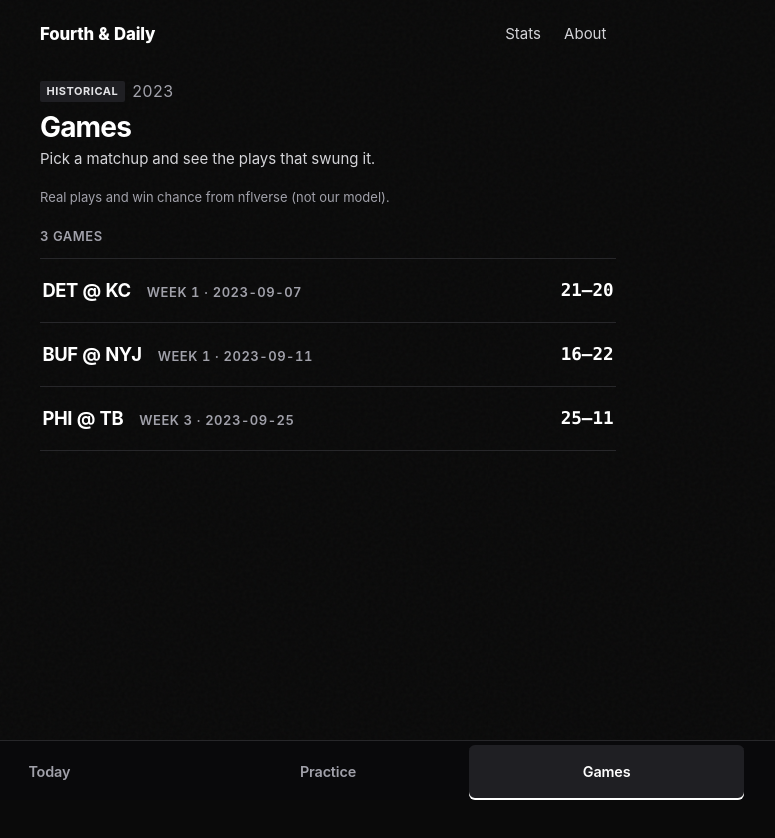
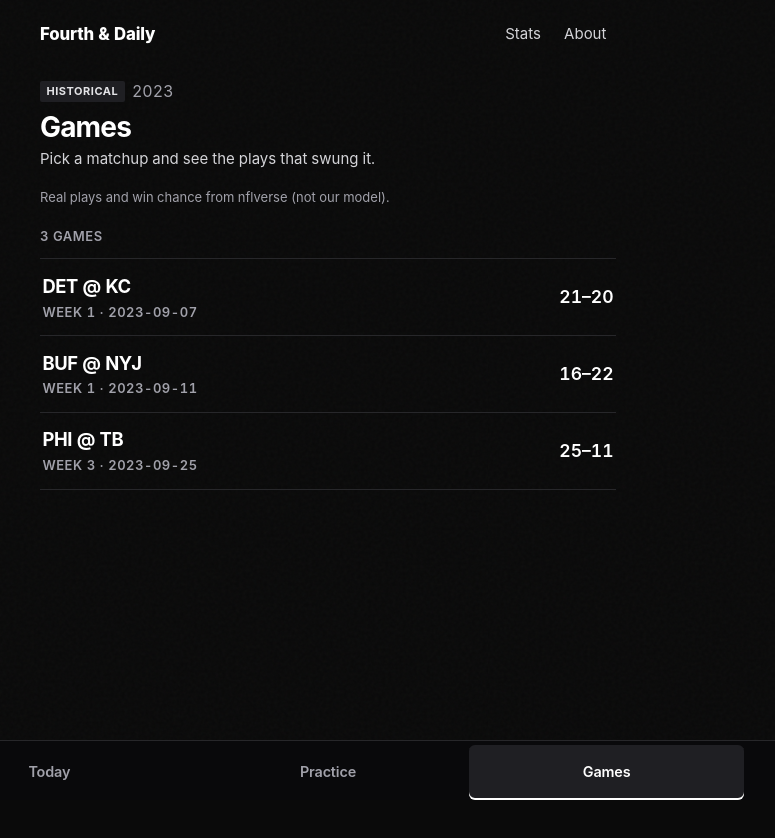
Before and after one commit to nmpy7knjd8-code/nfl-analytics-simulator, a Next.js app in the folder frontend/: page /games in a window 1280 px wide. Shown: the top 838 px of the page, without its empty margins (312-1087 px from the left). Built offline with nearby package versions, Linux system fonts and the light colour scheme; no server answers.

Commit message:
Games list: sans tabular scores, date always under matchup (QA 0019 N19) (#131)
Co-authored-by: Grok Bot <nmpy7knjd8-code@users.noreply.github.com>
Co-authored-by: nmpy7knjd8-code <339357139.nmpy7knjd8-code@users.noreply.github.com>

```diff
--- a/frontend/app/globals.css
+++ b/frontend/app/globals.css
@@ -553,11 +553,11 @@ button {
 }
 
 .game-row-main {
-  display: flex;
-  flex-direction: row;
-  flex-wrap: wrap;
-  align-items: baseline;
-  gap: 0.55rem 1rem;
+  /* QA 0019 N19: date always sits under the matchup, so no row wraps differently at 390px. */
+  display: flex;
+  flex-direction: column;
+  align-items: flex-start;
+  gap: 0.2rem;
   min-width: 0;
 }
 
@@ -577,7 +577,9 @@ button {
 }
 
 .game-row-score {
-  font-family: var(--font-mono);
+  /* QA 0019 N19: scores in the sans face with even-width digits, like the rest of the page. */
+  font-family: inherit;
+  font-variant-numeric: tabular-nums;
   font-size: 1.1rem;
   font-weight: 600;
   flex-shrink: 0;
@@ -602,7 +604,8 @@ button {
 }
 
 .scoreboard-final {
-  font-family: var(--font-mono);
+  font-family: inherit;
+  font-variant-numeric: tabular-nums;
   font-size: 1.25rem;
   font-weight: 600;
 }
```
